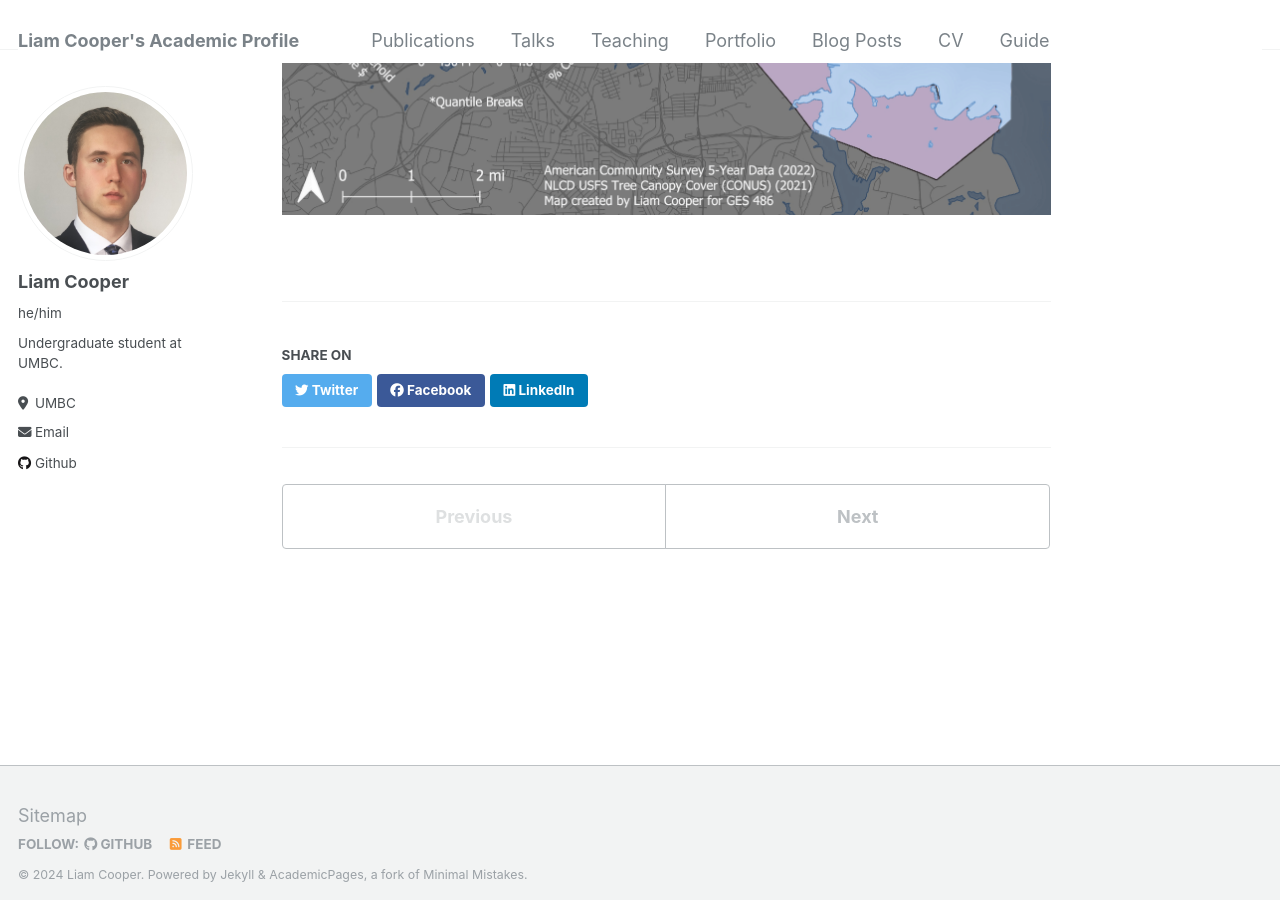
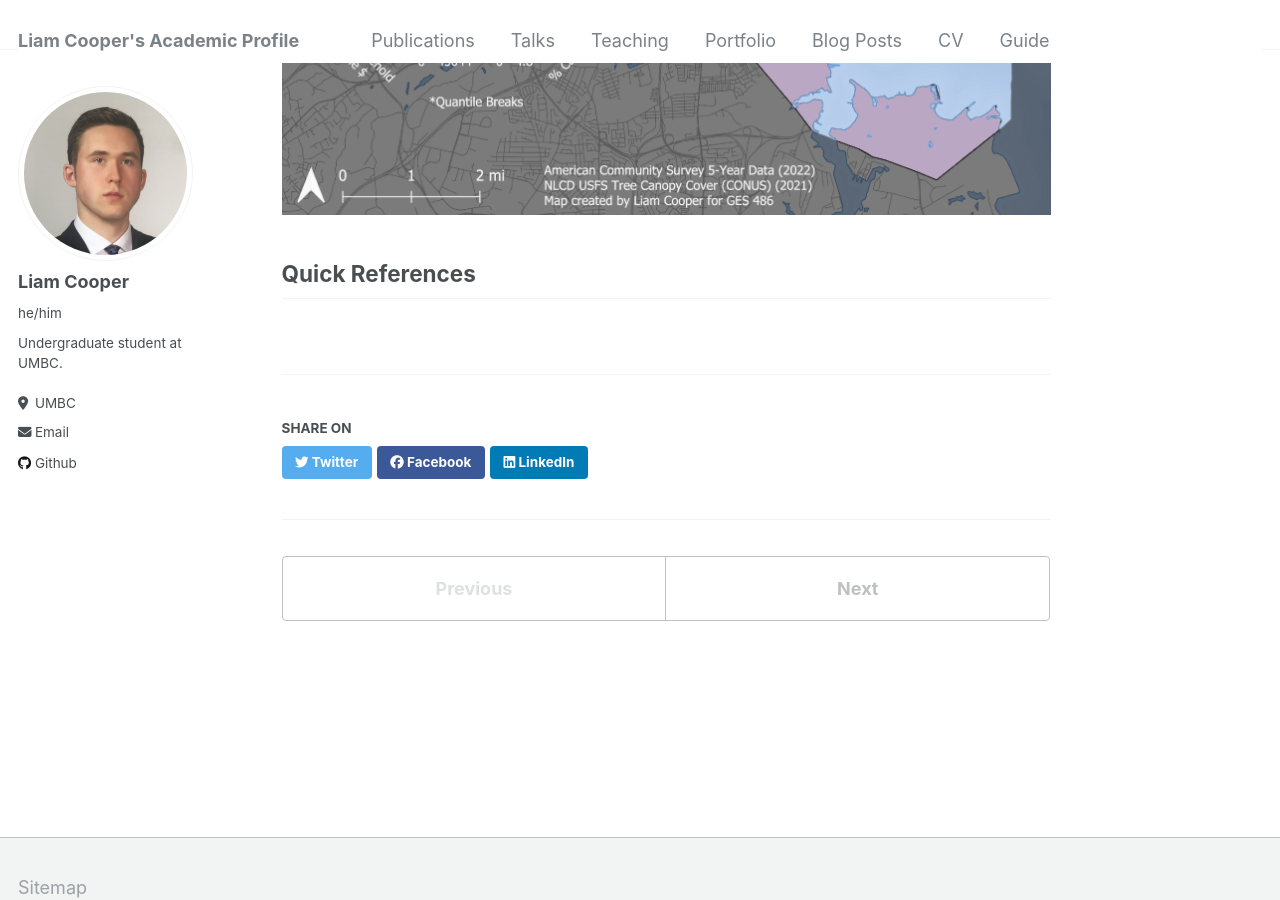
Before and after one commit to liamcooper24/liamcooper24, a Jekyll site: the page built from _portfolio/486_final.md, in a window 1280 px wide and 900 px high, scrolled down 3346 px. Built offline with Jekyll 4.4.1, drawn with Linux system fonts in a browser that asks for light colours.

Commit message:
Update 486_final.md

```diff
--- a/_portfolio/486_final.md
+++ b/_portfolio/486_final.md
@@ -15,3 +15,5 @@ collection: portfolio
 <br/><img src='/images/conus_clusters_large.png'>
 
 <br/><img src='/images/bivariate_choropleth_large.png'>
+
+## Quick References
```
